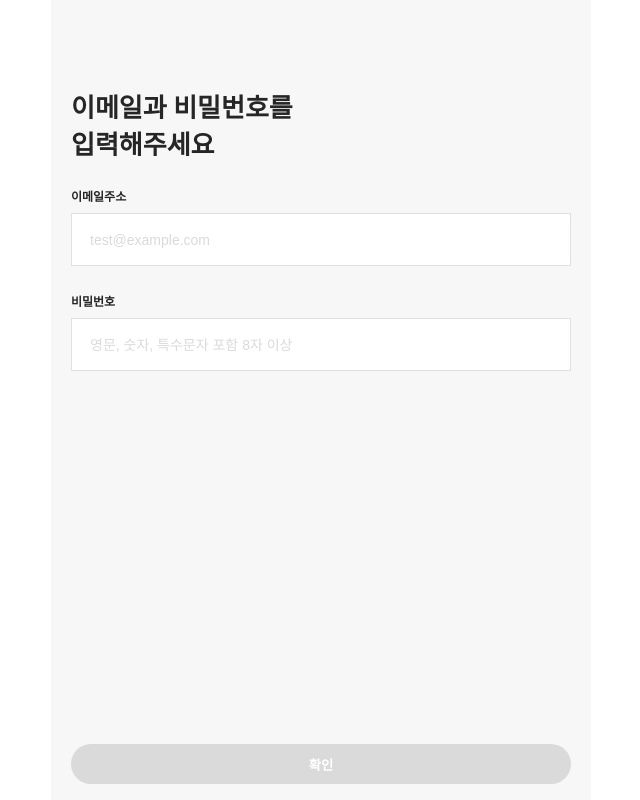
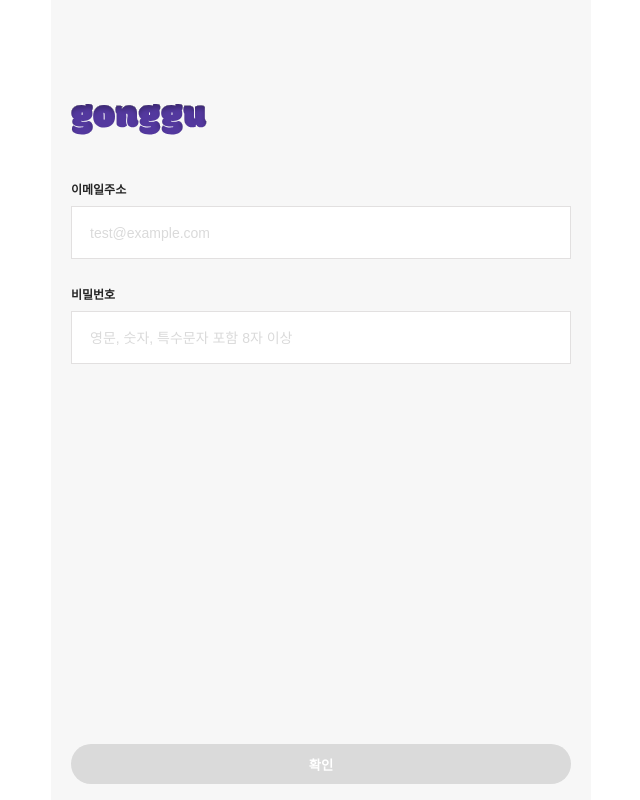
Before and after one commit to DGSW09/WEB, a React (Create React App) app in the folder project09/: page / in a window 1280 px wide. Shown: the whole page, without its empty margins (319-959 px from the left). Built offline with nearby package versions, Linux system fonts and the light colour scheme.

Commit message:
Update: add logo to LoginComponents

```diff
--- a/project09/src/components/LoginPage/Login.jsx
+++ b/project09/src/components/LoginPage/Login.jsx
@@ -1,5 +1,6 @@
 import { useEffect, useState } from "react";
 import "./Login.css";
+import MainLogo from "../logo.svg";
 
 const User = {
   email: "test@example.com",
@@ -55,9 +56,7 @@ const Login = () => {
   return (
     <div className="page">
       <div className="titleWrap">
-        이메일과 비밀번호를
-        <br />
-        입력해주세요
+        <img src={MainLogo} />
       </div>
       <div className="contentWrap">
         <div className="inputTitle">이메일주소</div>
```
